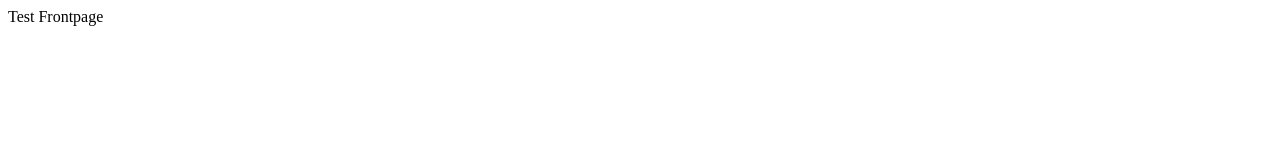
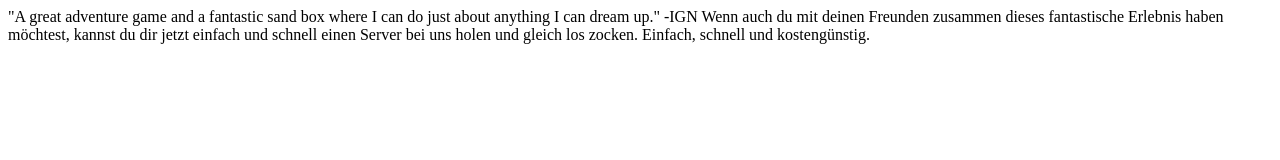
Before and after one commit to Minescaler/webend, a website: page html/frontpage.html in a window 1280 px wide. Drawn offline with Linux system fonts and the light colour scheme.

Commit message:
Added some Text

```diff
--- a/html/frontpage.html
+++ b/html/frontpage.html
@@ -4,6 +4,8 @@
 	</head>
 
 	<body>
-		<p>Test Frontpage</p>
+		"A great adventure game and a fantastic sand box where I can do just about anything I can dream up." -IGN
+		Wenn auch du mit deinen Freunden zusammen dieses fantastische Erlebnis haben möchtest, kannst du dir jetzt einfach und schnell einen Server bei uns holen und gleich los zocken.
+		Einfach, schnell und kostengünstig.
 	</body>
 </html>
```
Also changed, not shown: html/faq.html (+1 -1 lines).
